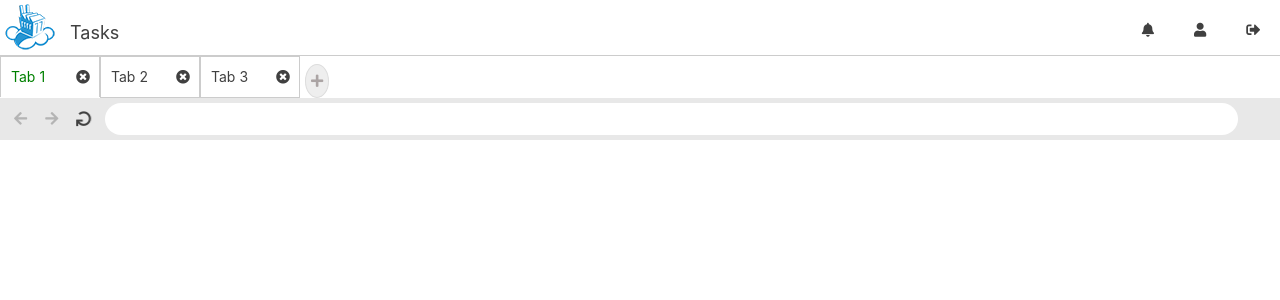
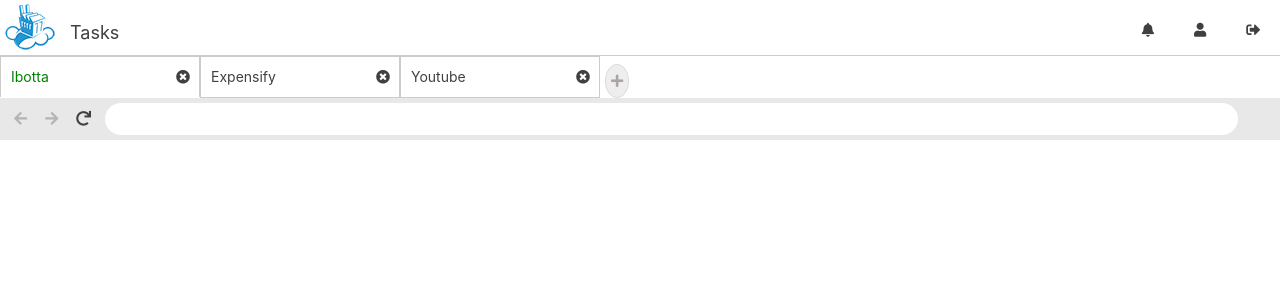
Before and after one commit to sameergautam/juno, a React (Create React App) app: page /#/tasks in a window 1280 px wide. Shown: the top 300 px of the page. Built offline with nearby package versions, Linux system fonts and the light colour scheme.

Commit message:
Update Tabs ui and add webview title

```diff
--- a/src/components/TabContent.tsx
+++ b/src/components/TabContent.tsx
@@ -73,6 +73,7 @@ class TabContent extends React.Component<any, any> {
       omniValue: getWebViewSrc(tabId),
       isPageLoading: false,
     });
+    this.props.onWebViewLoad(tabId);
   }
 
   public handleDidStartNavigation() {
--- a/src/helper.js
+++ b/src/helper.js
@@ -25,10 +25,15 @@ export const getWebViewSrc = (tabId) => {
 
 export const viewCanGoBack = (tabId) => {
   const view = document.getElementById(tabId);
-  if (view) return view.canGoBack();
+  return view && view.canGoBack();
 }
 
 export const viewCanGoForward = (tabId) => {
   const view = document.getElementById(tabId);
-  if (view) return view.canGoForward();
+  return view && view.canGoForward();
 }
+
+export const getWebViewTitle = (tabId) => {
+  const view = document.getElementById(tabId);
+  return view && view.getTitle();
+}
--- a/src/screens/Tasks.tsx
+++ b/src/screens/Tasks.tsx
@@ -1,16 +1,19 @@
 import * as React from 'react';
-// import { Tab, Row, Col, Nav, NavItem } from 'react-bootstrap';
 import './../style/Tasks.scss';
 import Topbar from './Topbar';
 import TabContent from '../components/TabContent';
+import { getWebViewTitle } from '../helper';
+
 class Tasks extends React.Component<any, any> {
   constructor(props: any) {
     super(props);
     this.state = {
       workUrls: ['https://ibotta.com', 'https://expensify.com', 'https://youtube.com'],
-      activeTab: 'tab1'
+      activeTab: 'tab1',
+      titles:['Ibotta', 'Expensify', 'Youtube']
     };
     this.handleSelect = this.handleSelect.bind(this);
+    this.handleWebViewLoad = this.handleWebViewLoad.bind(this);
   }
 
   public handleSelect(evt: any) {
@@ -61,9 +64,22 @@ class Tasks extends React.Component<any, any> {
     return true;
   }
 
+  public handleWebViewLoad(webviewId: string) {
+    const tabIndex = Number(/\d+/.exec(webviewId)![0]);
+    const { titles } = this.state;
+    const tabTitle = getWebViewTitle(webviewId);
+    console.log(tabTitle);
+    const updatedTitles = titles.slice();
+    updatedTitles[tabIndex - 1] = tabTitle;
+    console.log(updatedTitles);
+    this.setState({
+      titles: updatedTitles
+    })
+  }
+
   public render() {
-    const { workUrls } = this.state;
-    console.log(workUrls);
+    const { workUrls, titles} = this.state;
+    const nonEmptyUrls = workUrls.filter((url:string) =>  url.length > 0);
     return (
       <div>
         <Topbar title="Tasks" />
@@ -72,9 +88,9 @@ class Tasks extends React.Component<any, any> {
             {
               workUrls.map( (url: string, index: number) => {
                 return url.length ? (
-                <div className="tab-nav-wrapper">
-                <li className={this.state.activeTab === `tab${index + 1}` ? 'active' : ''} id={`tab${index + 1}`} onClick={this.handleSelect}>{`Tab ${index + 1}`}</li>
-                <i className="fas fa-times-circle cross-tab" onClick={() => this.removeTab(index)}></i>
+                <div className="tab-nav-wrapper" style={{width: `${100 / nonEmptyUrls.length}%`}}>
+                  <li className={this.state.activeTab === `tab${index + 1}` ? 'active' : ''} id={`tab${index + 1}`} onClick={this.handleSelect}>{titles[index]}</li>
+                  <i className="fas fa-times-circle cross-tab" onClick={() => this.removeTab(index)}></i>
                 </div> ) : null
               })
             }
@@ -87,6 +103,7 @@ class Tasks extends React.Component<any, any> {
                 <TabContent
                   defaultUrl={url}
                   tabId={`webview${index + 1}`}
+                  onWebViewLoad={this.handleWebViewLoad}
                 />
               </div>) : null
             })
--- a/src/style/Tasks.scss
+++ b/src/style/Tasks.scss
@@ -274,15 +274,19 @@ webview {
     display: flex;
     padding: 0;
     .tab-nav-wrapper {
+      max-width: 200px;
       cursor: pointer;
       float: left;
       list-style: none;
       position: relative;
       li {
         float: left;
-        width: 100px;
-        padding: 10px;
+        width: 100%;
+        padding: 10px 40px 10px 10px;
         border: 1px solid #ccc;
+        text-overflow: ellipsis;
+        overflow: hidden;
+        white-space: nowrap;
       }
     }
     .tab-nav-wrapper .active {
```
